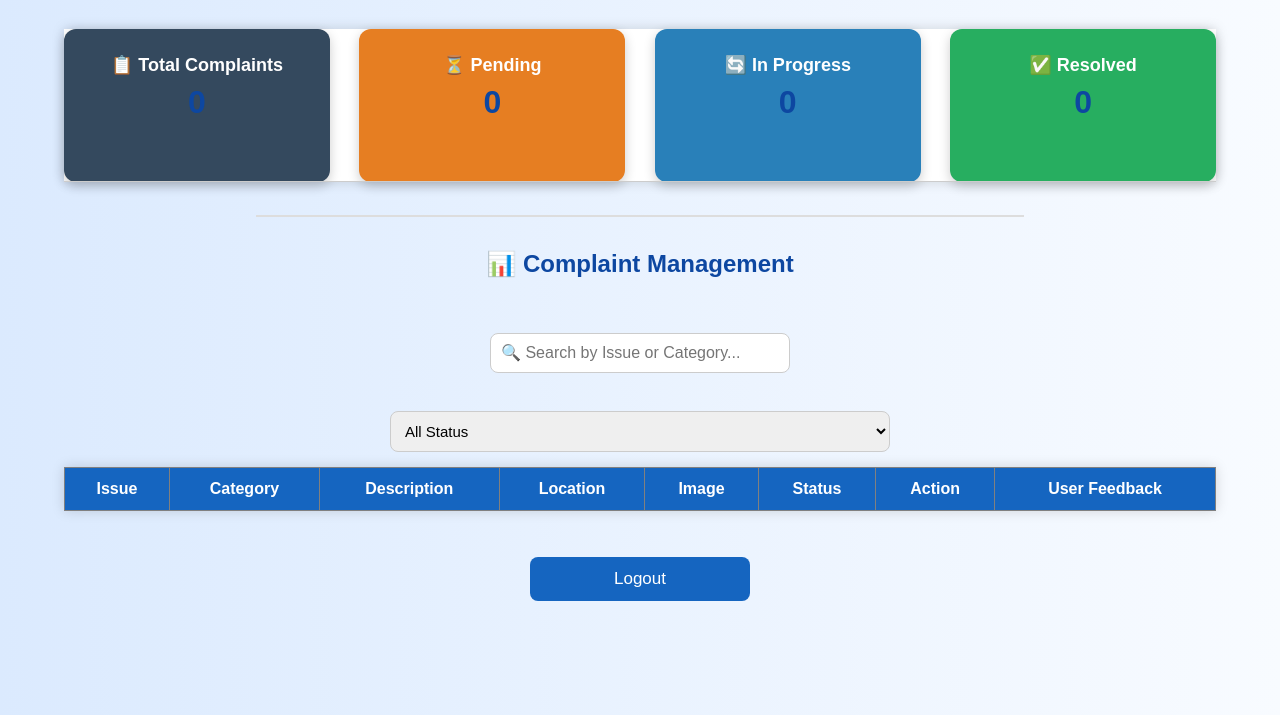
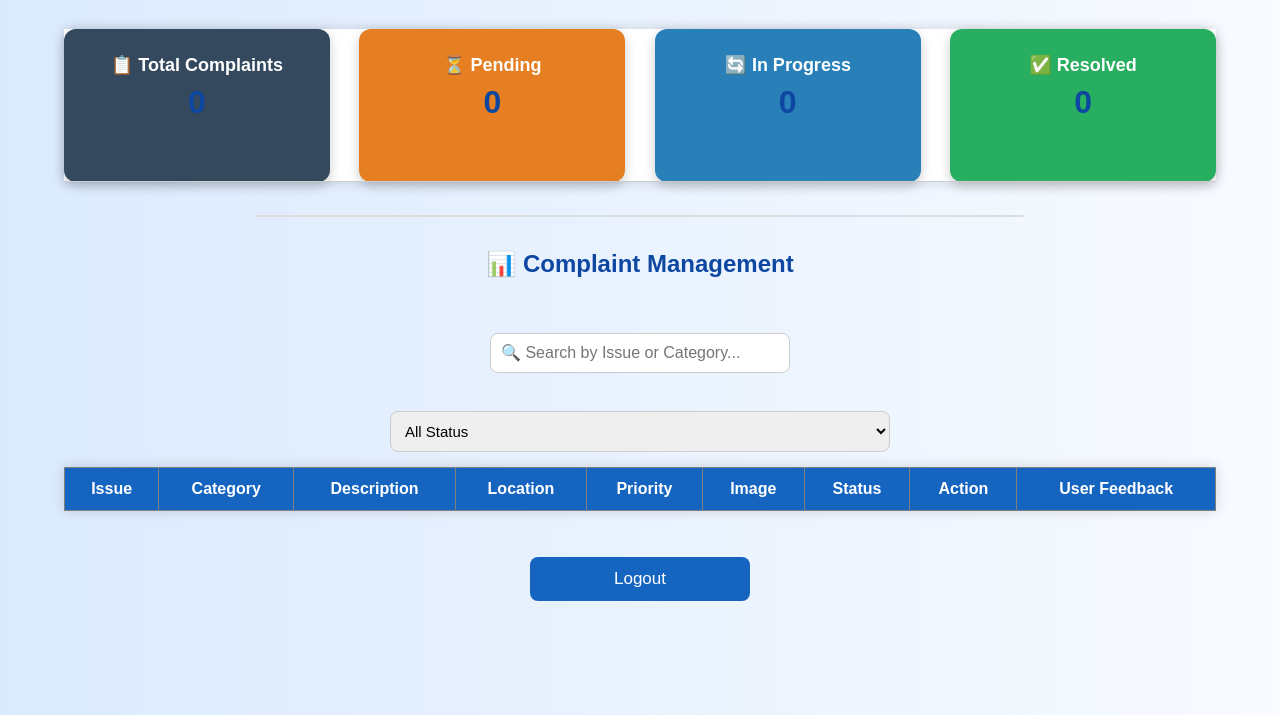
Before and after one commit to pradeepa1209/Issuetracker, a plain HTML site: page Frontend/dashboard.html in a window 1280 px wide. Shown: the part 85-800 px from the top of the page. Drawn offline with Linux system fonts and the light colour scheme; no server answers.

Commit message:
Update dashboard.html

```diff
--- a/Frontend/dashboard.html
+++ b/Frontend/dashboard.html
@@ -83,6 +83,7 @@ style="width:500px;padding:10px;border-radius:8px;">
             <th>Category</th>
             <th>Description</th>
             <th>Location</th>
+            <th>Priority</th>
             <th>Image</th>
 
             <th>Status</th>
```
